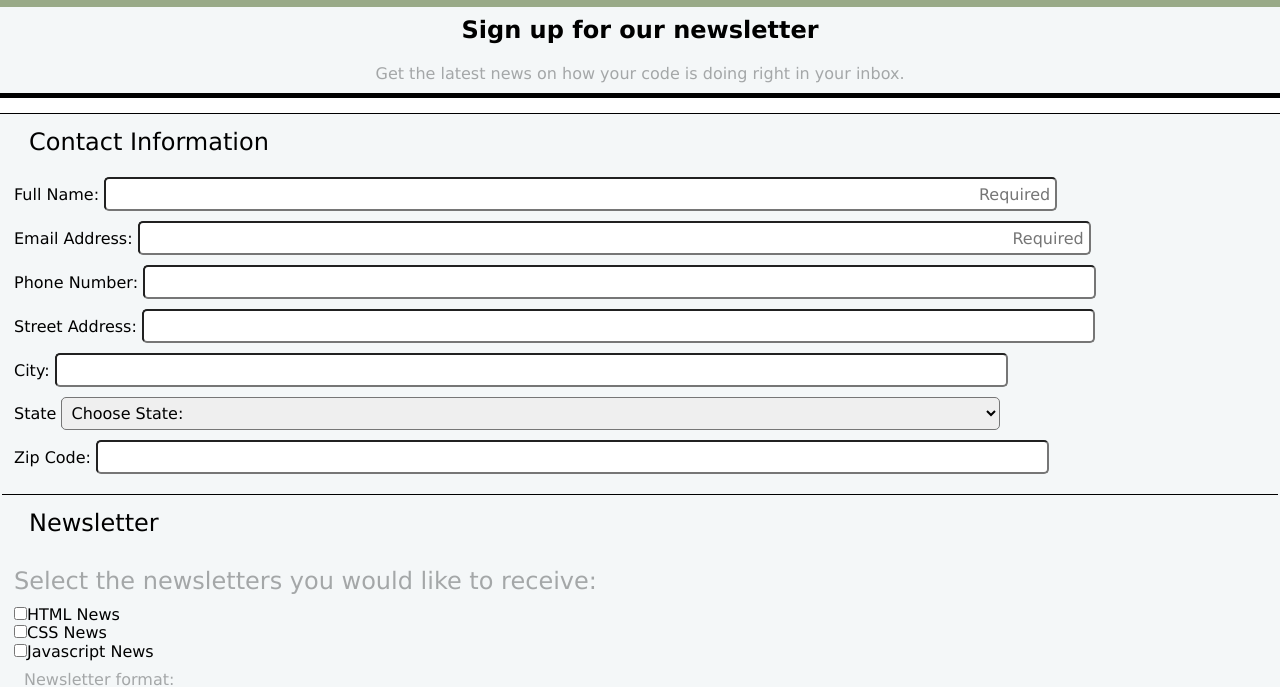
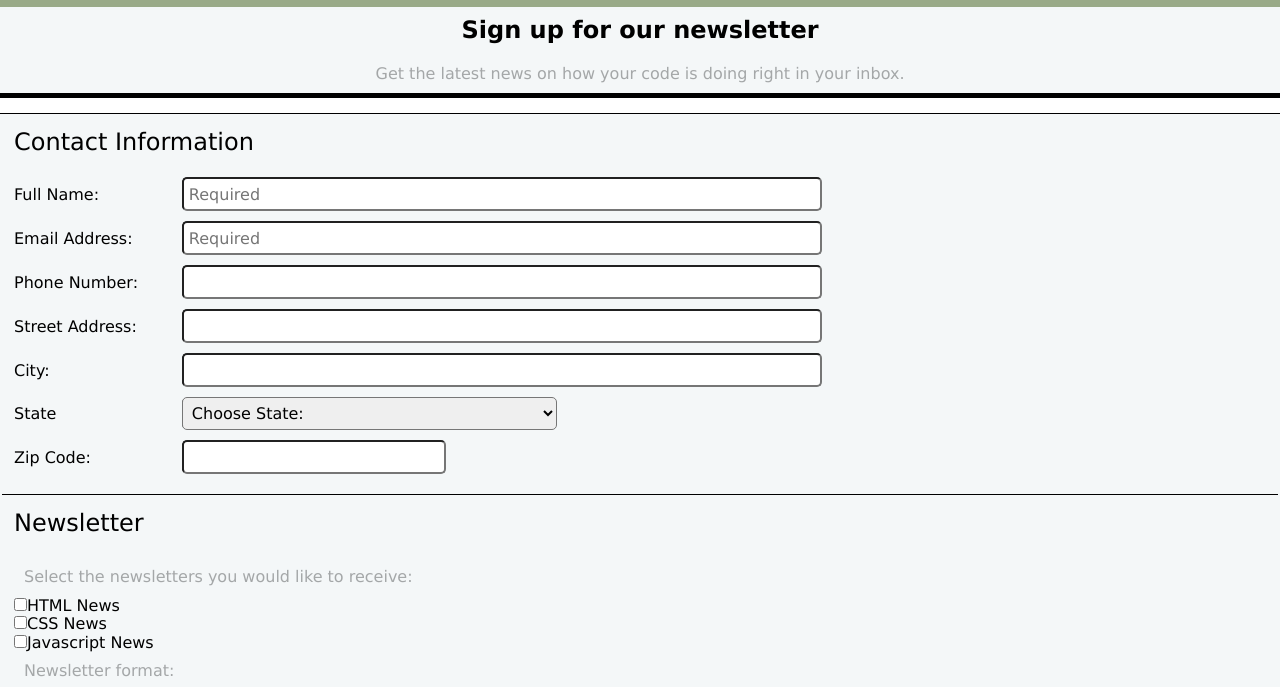
Before and after one commit to meganoliver/online_registration_v3, a plain HTML site: page index.html in a window 1280 px wide. Shown: the part 43-730 px from the top of the page. Drawn offline with nearby package versions, Linux system fonts and the light colour scheme.

Commit message:
Final adjustments

```diff
--- a/css/style.css
+++ b/css/style.css
@@ -35,6 +35,7 @@ h2 {
 
 .legend {
   padding: 15px;
+  padding-left: 0;
   width: 100%;
 }
 
@@ -78,10 +79,15 @@ input:focus {
   background-color: lightyellow;
 }
 
-.select {
-  padding-left: 0;
-  font-size: 1.5em;
+
+
+.border-input,
+.border-zip {
+  text-align: left;
+  max-width: 90%;
 }
+
+
 
 .radio,
 .check {
@@ -103,11 +109,6 @@ select {
   margin-bottom: 10px;
   width: 100%;
   height: 20px;
-}
-
-.input,
-#placeholder {
-  text-align: right;
 }
 
 #topics {
@@ -141,13 +142,35 @@ select {
     margin: 0;
     width: 100%;
   }
-  .label,
-  .input,
-  select {
+
+  .label1 {
+    width: 13%;
+  }
+
+  .border-input,
+  .border-zip,
+  .border-select,
+  .label1 {
     display: inline-block;
-    width: 75%;
   }
+
+  .border-input {
+    width: 50%
+  }
+
+  .border-zip {
+    width: 20%;
+  }
+
+  .border-select {
+    width: 30%;
+  }
+
   .button {
     width: 25%;
   }
+
+  textarea {
+    max-width: 90%;
+  }
 }
--- a/index.html
+++ b/index.html
@@ -19,23 +19,23 @@
       <form>
         <fieldset class="border">
           <legend class="legend">Contact Information</legend>
-          <label for="name">Full Name:</label>
-          <input type="text" id="name" name="full-name" class="input" placeholder="Required"><br>
+          <label for="name" class="label1">Full Name:</label>
+          <input type="text" id="name" name="full-name" class="input border-input" placeholder="Required"><br>
 
-          <label for="email">Email Address:</label>
-          <input type="email" id="email" name="email" class="input" placeholder="Required"><br>
+          <label for="email" class="label1">Email Address:</label>
+          <input type="email" id="email" name="email" class="input border-input" placeholder="Required"><br>
 
-          <label for="phone">Phone Number:</label>
-          <input type="tel" id="phone" name="phone" class="input"><br>
+          <label for="phone" class="label1">Phone Number:</label>
+          <input type="tel" id="phone" name="phone" class="input border-input"><br>
 
-          <label for="street">Street Address:</label>
-          <input type="text" id="street" name="street" class="input"><br>
+          <label for="street" class="label1">Street Address:</label>
+          <input type="text" id="street" name="street" class="input border-input"><br>
 
-          <label for="city">City:</label>
-          <input type="text" id="city" name="city" class="input"><br>
+          <label for="city" class="label1">City:</label>
+          <input type="text" id="city" name="city" class="input border-input"><br>
 
-          <label for="state">State</label>
-          <select id="state" name="state">
+          <label for="state" class="label1">State</label>
+          <select id="state" name="state" class="border-select">
           	<option value="">Choose State:</option>
           	<optgroup label="U.S. States/Territories">
           		<option value="AK">Alaska</option>
@@ -93,12 +93,12 @@
           	</optgroup>
           </select><br>
 
-          <label for="zip">Zip Code:</label>
-          <input type="number" id="zip" name="zip" class="input"><br>
+          <label for="zip" class="label1">Zip Code:</label>
+          <input type="number" id="zip" name="zip" class="input border-zip"><br>
         </fieldset>
         <fieldset>
           <legend class="legend">Newsletter</legend>
-          <p class="select">Select the newsletters you would like to receive:</p>
+          <p>Select the newsletters you would like to receive:</p>
 
           <input type="checkbox" id="html-news" value="html-news" name="html-news" class="check"><label for="html-news">HTML News</label><br>
 
```
